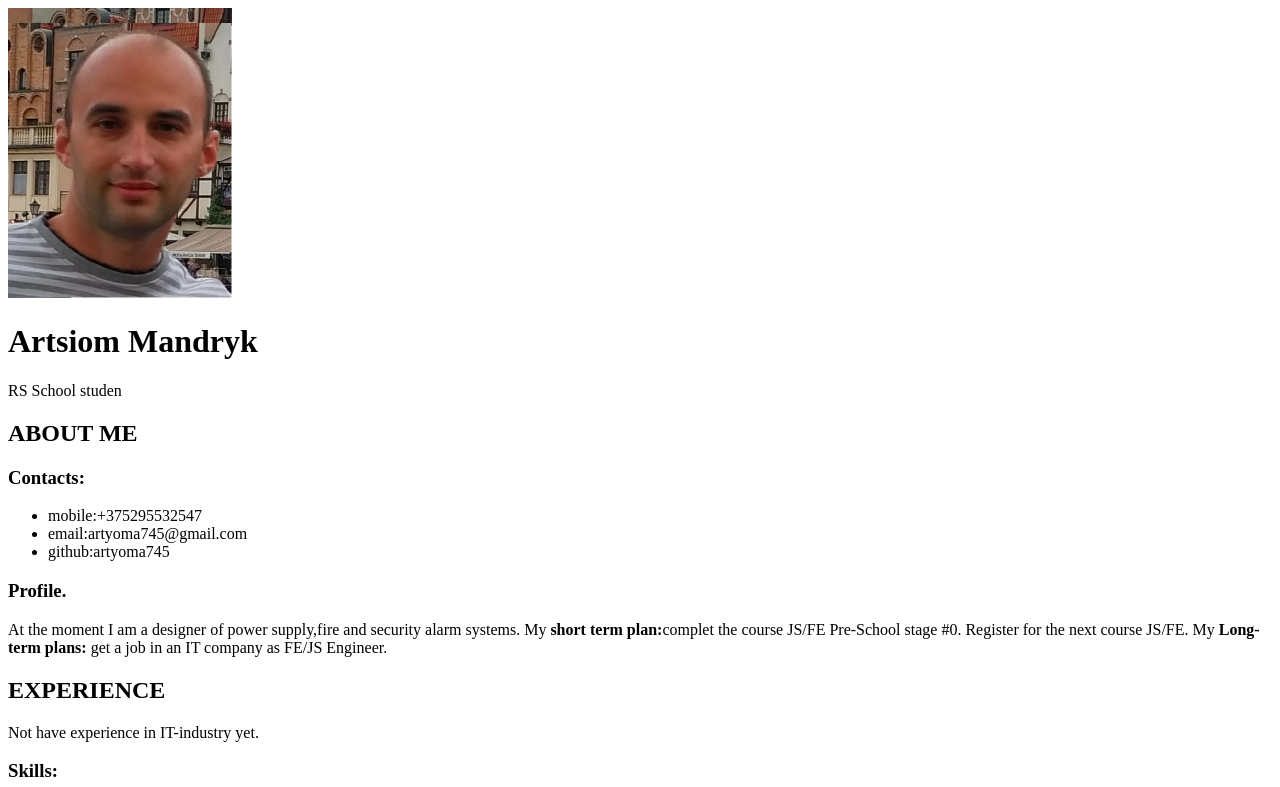
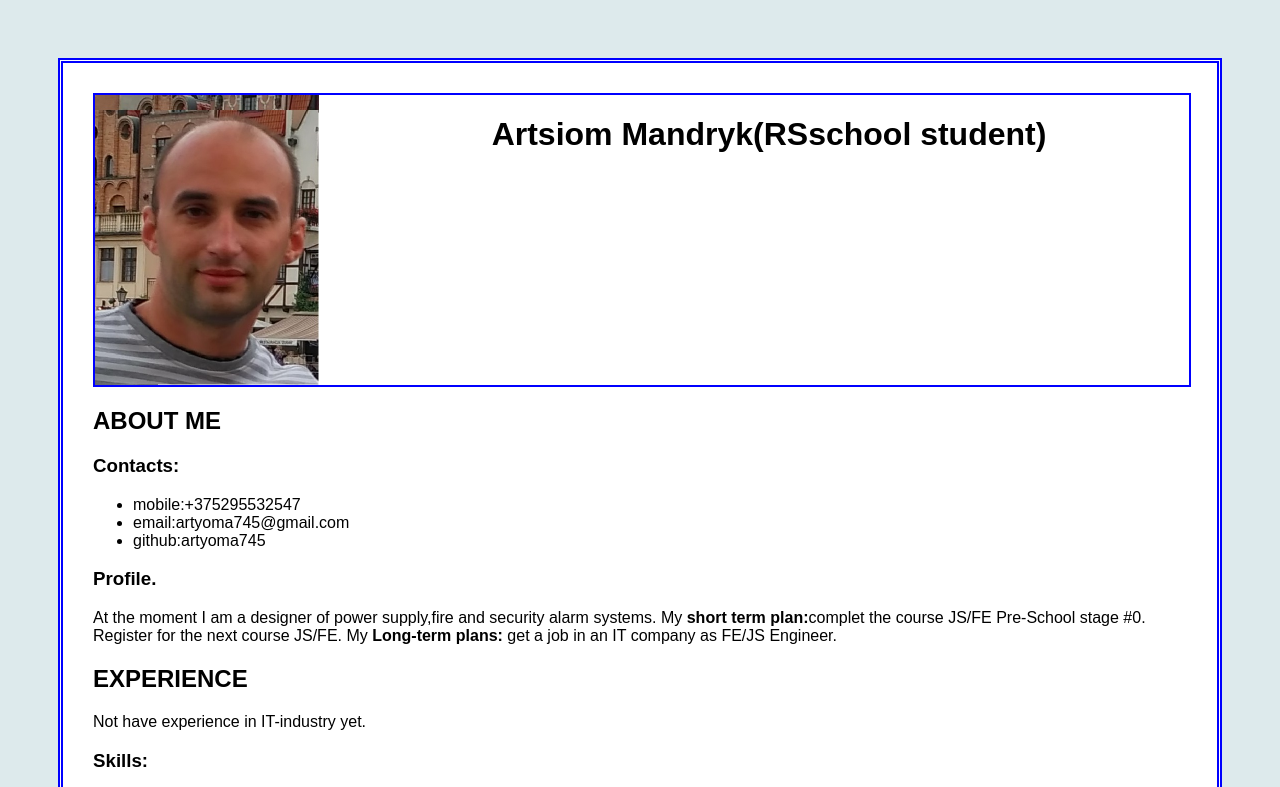
Before and after one commit to artyoma745/rsschool-cv, a plain HTML site: page index.html in a window 1280 px wide. Shown: the top 787 px of the page. Drawn offline with Linux system fonts and the light colour scheme.

Commit message:
feat:add css file

```diff
--- a/cv-style.css
+++ b/cv-style.css
@@ -0,0 +1,32 @@
+body {
+   background: rgb(221, 234, 236);
+    font-family: Arial, Helvetica, sans-serif;
+    padding: 50px;
+
+}
+.container {
+    width: 1000;
+    border: 5px double blue;
+    margin: 0px auto;
+    padding: 30px;
+    background: white;
+}
+header {
+    position: relative;
+    height: 290px;
+    width: 100%;
+    border: 2px solid blue;
+}
+.avatar{
+    position: absolute;
+    width: 224px;
+    height: 100%;
+}
+.fio{
+    position: absolute;
+    left: 224px;
+    height: 100%;
+    width: 900px;
+    text-align: center;
+    justify-items: center;
+}
--- a/index.html
+++ b/index.html
@@ -7,11 +7,11 @@
     <link href="cv-style.css" rel="stylesheet" type="text/css"/>
 </head>
 <body>
+    <div class="container">
     <header>
-        <img src="images/myfoto.jpg" alt="myfoto" width="224" height="290">
-        <h1>Artsiom Mandryk</h1>
-        <p>RS School studen</p>
-    </header>
+    <img class="avatar" src="images/myfoto.jpg" alt="myfoto" width="224" height="290">
+    <div class="fio"><h1>Artsiom Mandryk(RSschool student)</h1></div>
+ </header>
     <section class="block-me">
 <h2>ABOUT ME</h2>
 <article>
@@ -74,5 +74,6 @@
         <a href="https://rs.school/js/">RS School-JS/FE</a>
         <time datetime="2021">2021</time>
     </footer>
+</div>
   </body>
 </html>
```
